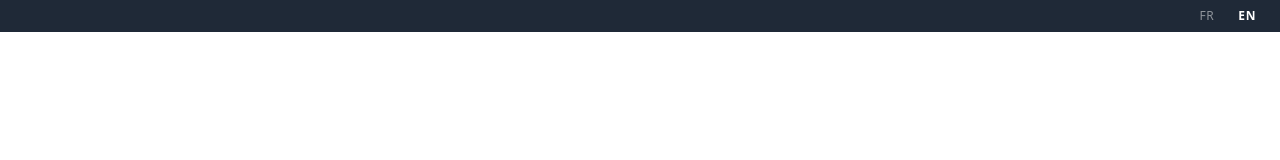
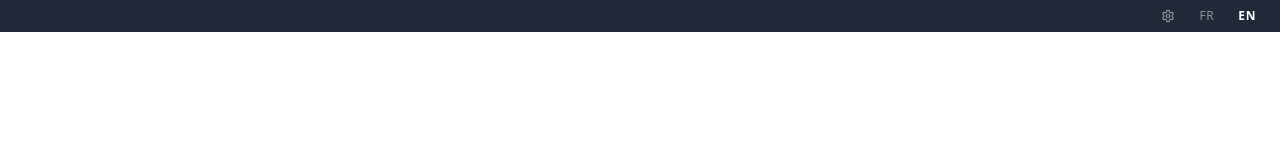
Before and after one commit to Gcob/chess, a Vue app in the folder frontend/: page / in a window 1280 px wide. Shown: the top 160 px of the page. Built offline with nearby package versions, Linux system fonts and the light colour scheme; the HTML template or start-up script is replaced by a standard one.

Commit message:
feat: add settings modal in SuperTopBar with sound, board theme, and piece style options

```diff
--- a/frontend/src/assets/i18n/locales/en.ts
+++ b/frontend/src/assets/i18n/locales/en.ts
@@ -5,6 +5,12 @@ export default {
   common: {
     back: 'Back',
     close: 'Close',
+  },
+  settings: {
+    title: 'Settings',
+    sound: 'Sound effects',
+    boardTheme: 'Board theme',
+    pieceStyle: 'Piece style',
   },
   home: {
     subtitle: 'A simple chess game built with Vue 3',
--- a/frontend/src/assets/i18n/locales/fr.ts
+++ b/frontend/src/assets/i18n/locales/fr.ts
@@ -5,6 +5,12 @@ export default {
   common: {
     back: 'Retour',
     close: 'Fermer',
+  },
+  settings: {
+    title: 'Paramètres',
+    sound: 'Effets sonores',
+    boardTheme: 'Thème du plateau',
+    pieceStyle: 'Style des pièces',
   },
   home: {
     subtitle: 'Un jeu d\'échecs simple construit avec Vue 3',
--- a/frontend/src/components/SuperTopBar.vue
+++ b/frontend/src/components/SuperTopBar.vue
@@ -1,5 +1,10 @@
 <template>
   <div class="super-top-bar">
+    <div class="super-top-bar__actions">
+      <button class="super-top-bar__btn" @click="isSettingsOpen = true" :aria-label="$t('settings.title')">
+        <Settings :size="14" />
+      </button>
+
       <div class="super-top-bar__locale">
         <button
           v-for="lang in locales"
@@ -12,14 +17,51 @@
         </button>
       </div>
     </div>
+
+    <cModal v-model="isSettingsOpen" size="sm">
+      <template #header>{{ $t('settings.title') }}</template>
+
+      <div class="super-top-bar__settings">
+        <label class="super-top-bar__setting">
+          <span>{{ $t('settings.sound') }}</span>
+          <input type="checkbox" />
+        </label>
+
+        <label class="super-top-bar__setting">
+          <span>{{ $t('settings.boardTheme') }}</span>
+          <select>
+            <option value="classic">Classic</option>
+            <option value="modern">Modern</option>
+            <option value="wood">Wood</option>
+          </select>
+        </label>
+
+        <label class="super-top-bar__setting">
+          <span>{{ $t('settings.pieceStyle') }}</span>
+          <select>
+            <option value="standard">Standard</option>
+            <option value="minimalist">Minimalist</option>
+            <option value="pixel">Pixel</option>
+          </select>
+        </label>
+      </div>
+
+      <template #footer="{ close }">
+        <cButton variant="ter" @click="close">{{ $t('common.close') }}</cButton>
+      </template>
+    </cModal>
+  </div>
 </template>
 
 <script setup lang="ts">
+import { ref } from 'vue'
 import { useI18n } from 'vue-i18n'
+import { Settings } from 'lucide-vue-next'
 
 const { locale } = useI18n()
 
 const locales = ['fr', 'en'] as const
+const isSettingsOpen = ref(false)
 
 function setLocale(lang: typeof locales[number]) {
   locale.value = lang
@@ -27,9 +69,7 @@ function setLocale(lang: typeof locales[number]) {
 }
 </script>
 
-<style lang="scss" >
-@use '@/assets/styles/variables' as *;
-
+<style lang="scss">
 .super-top-bar {
   display: flex;
   justify-content: flex-end;
@@ -38,6 +78,29 @@ function setLocale(lang: typeof locales[number]) {
   height: 32px;
   background-color: $color3;
   color: #fff;
+
+  &__actions {
+    display: flex;
+    align-items: center;
+    gap: $spacing-3;
+  }
+
+  &__btn {
+    display: flex;
+    align-items: center;
+    justify-content: center;
+    background: none;
+    border: none;
+    color: rgba(255, 255, 255, 0.5);
+    cursor: pointer;
+    padding: $spacing-1;
+    border-radius: $border-radius-sm;
+    transition: color $transition-fast;
+
+    &:hover {
+      color: rgba(255, 255, 255, 0.85);
+    }
+  }
 
   &__locale {
     display: flex;
@@ -65,5 +128,21 @@ function setLocale(lang: typeof locales[number]) {
       font-weight: $font-weight-semibold;
     }
   }
+
+  &__settings {
+    display: flex;
+    flex-direction: column;
+    gap: $spacing-4;
+  }
+
+  &__setting {
+    display: flex;
+    justify-content: space-between;
+    align-items: center;
+    gap: $spacing-4;
+    font-size: $font-size-sm;
+    color: $color3;
+    cursor: pointer;
+  }
 }
 </style>
```
Lines whose indentation alone changed are shown as unchanged.
